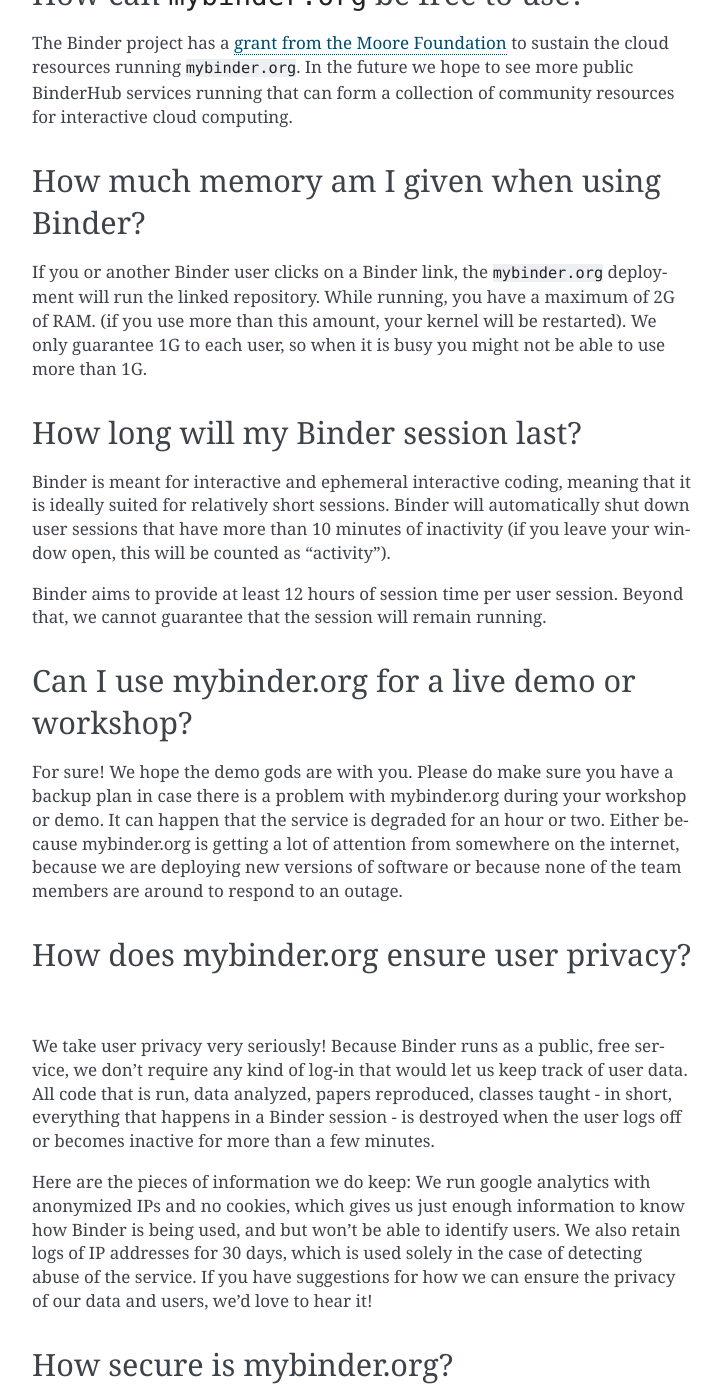
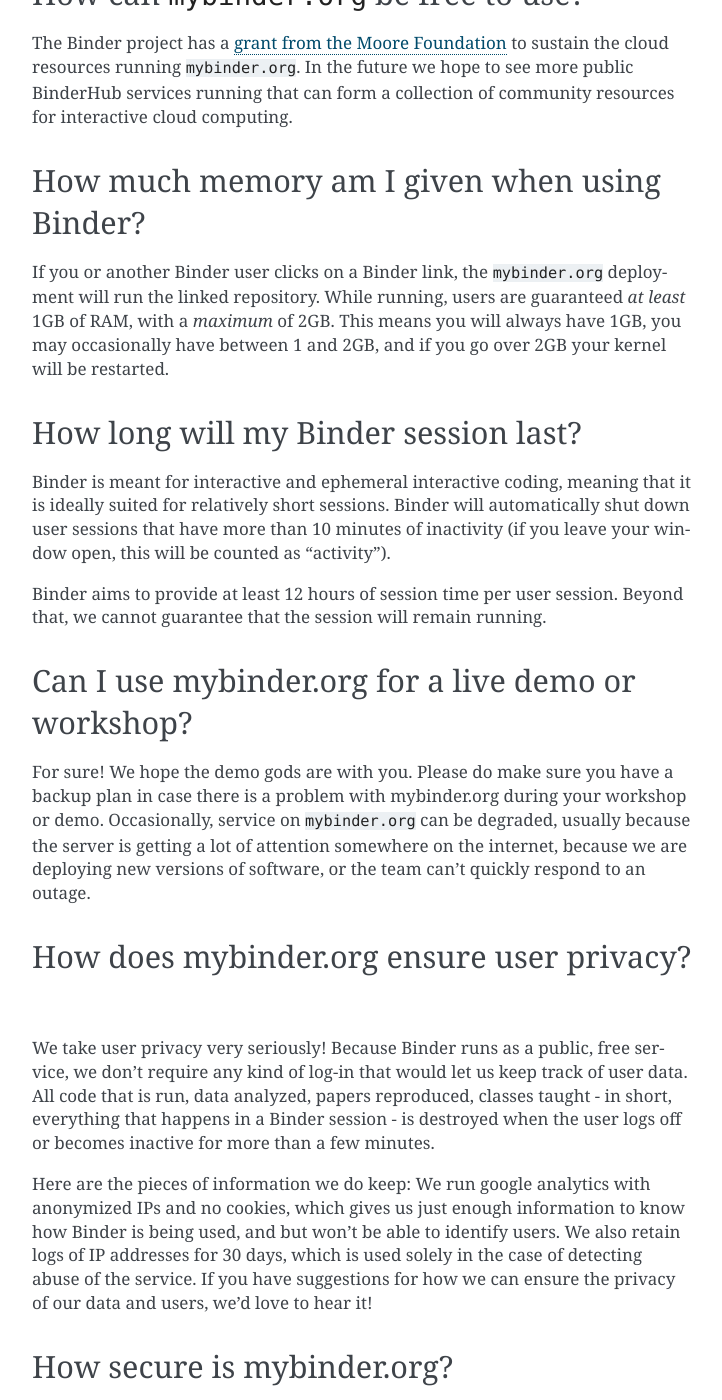
Before and after one commit to jupyterhub/mybinder.org-user-guide, a Sphinx documentation site: the page built from doc/faq.rst, in a window 1280 px wide and 1400 px high, scrolled down 1313 px. Shown: the whole window, without its empty margins (388-1110 px from the left). Built offline with Sphinx 7.4.7, drawn with Linux system fonts in a browser that asks for light colours.

Commit message:
small wording updates

```diff
--- a/doc/faq.rst
+++ b/doc/faq.rst
@@ -69,10 +69,10 @@
 ---------------------------------------------
 
 If you or another Binder user clicks on a Binder link, the ``mybinder.org``
-deployment will run the linked repository. While running, you have
-a maximum of 2G of RAM. (if you use more than
-this amount, your kernel will be restarted). We only guarantee 1G to each user,
-so when it is busy you might not be able to use more than 1G.
+deployment will run the linked repository. While running, users are guaranteed
+*at least* 1GB of RAM, with a *maximum* of 2GB. This means you will always have
+1GB, you may occasionally have between 1 and 2GB, and if you go over 2GB your kernel
+will be restarted.
 
 How long will my Binder session last?
 -------------------------------------
@@ -90,11 +90,10 @@
 
 For sure! We hope the demo gods are with you. Please do make sure you have a
 backup plan in case there is a problem with mybinder.org during your workshop
-or demo. It can happen that the service is degraded for an hour or two. Either
-because mybinder.org is getting a lot of attention from somewhere on the
-internet, because we are deploying new versions of software or because none
-of the team members are around to respond to an outage.
-
+or demo. Occasionally, service on ``mybinder.org`` can be degraded, usually because
+the server is getting a lot of attention somewhere on the
+internet, because we are deploying new versions of software, or the team
+can't quickly respond to an outage.
 
 How does mybinder.org ensure user privacy?
 ------------------------------------------
```
